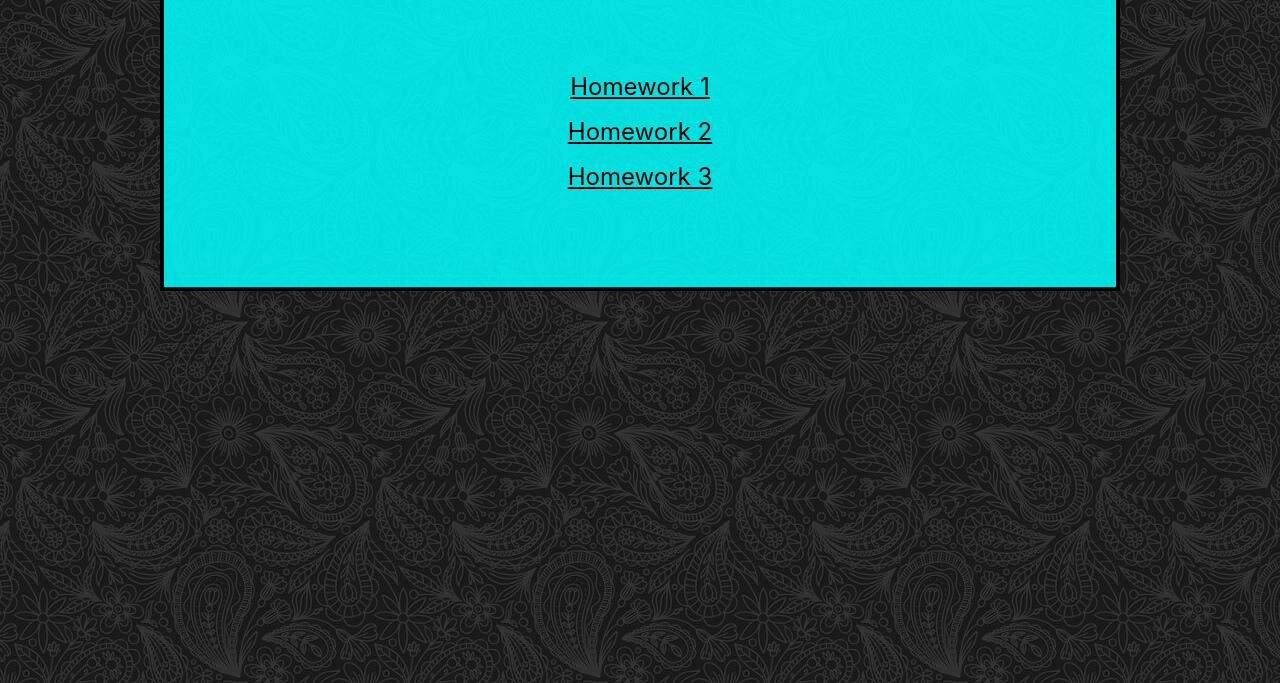
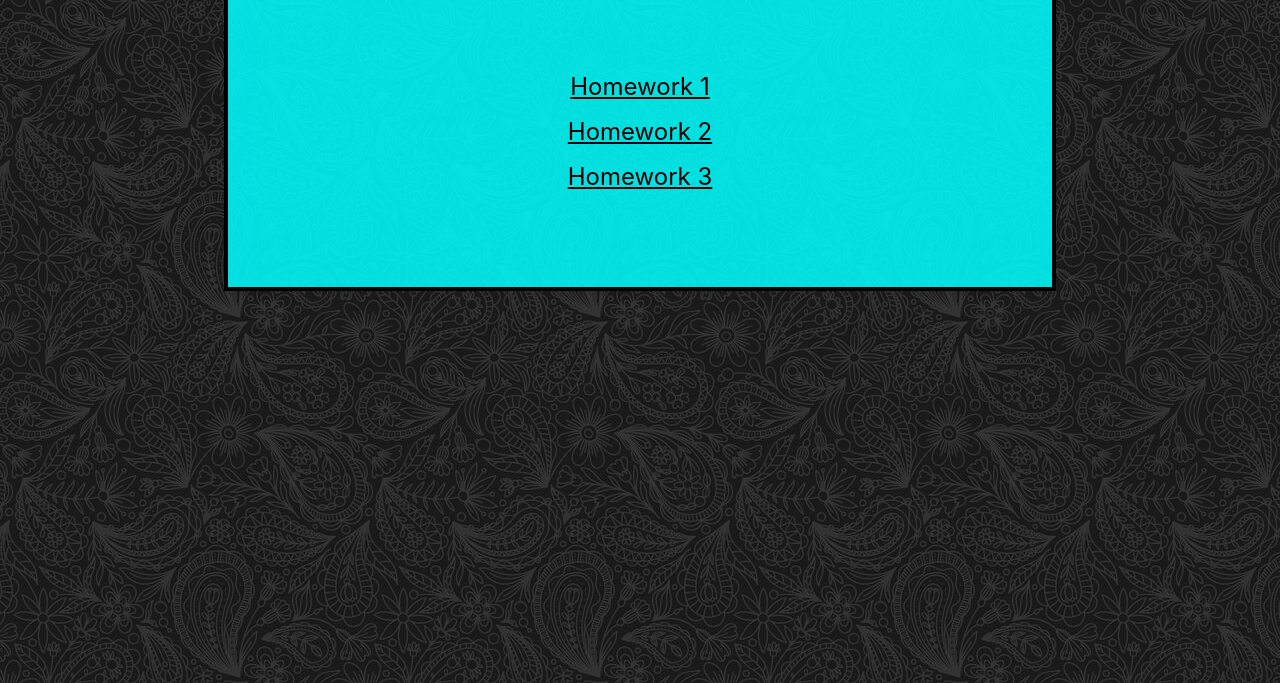
Before and after one commit to adunbar92/Web-Development-Project, a plain HTML site: page index.html in a window 1280 px wide. Shown: the part 117-800 px from the top of the page. Drawn offline with Linux system fonts and the light colour scheme.

Commit message:
Adjust width of main section to 65vw for improved layout consistency

```diff
--- a/style.css
+++ b/style.css
@@ -39,7 +39,7 @@ a:hover {
     border-style: solid;
     border-color: black;
     min-height: 50vh;
-    width: 75vw;
+    width: 65vw;
 }
 
 h1 {
```
